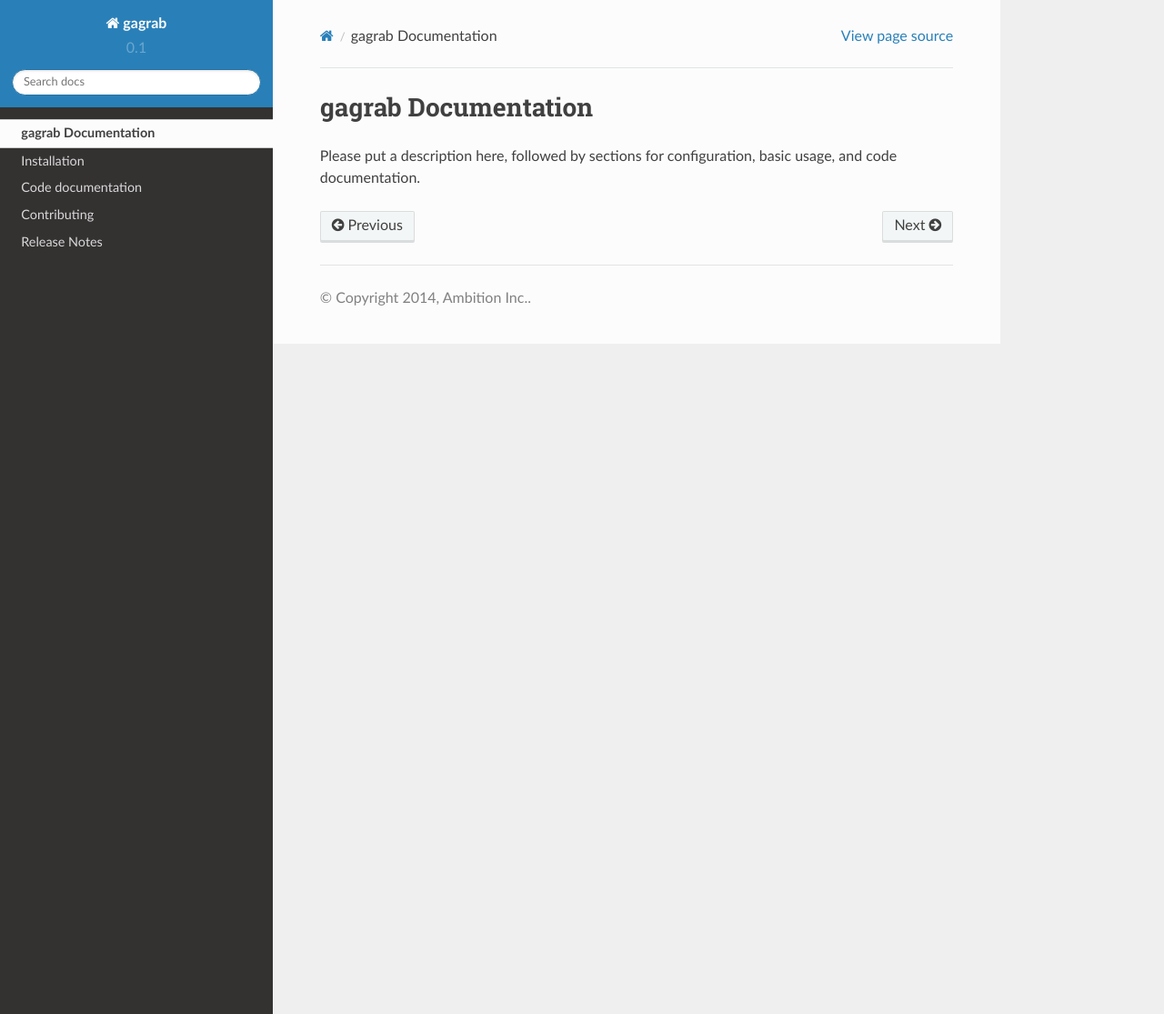
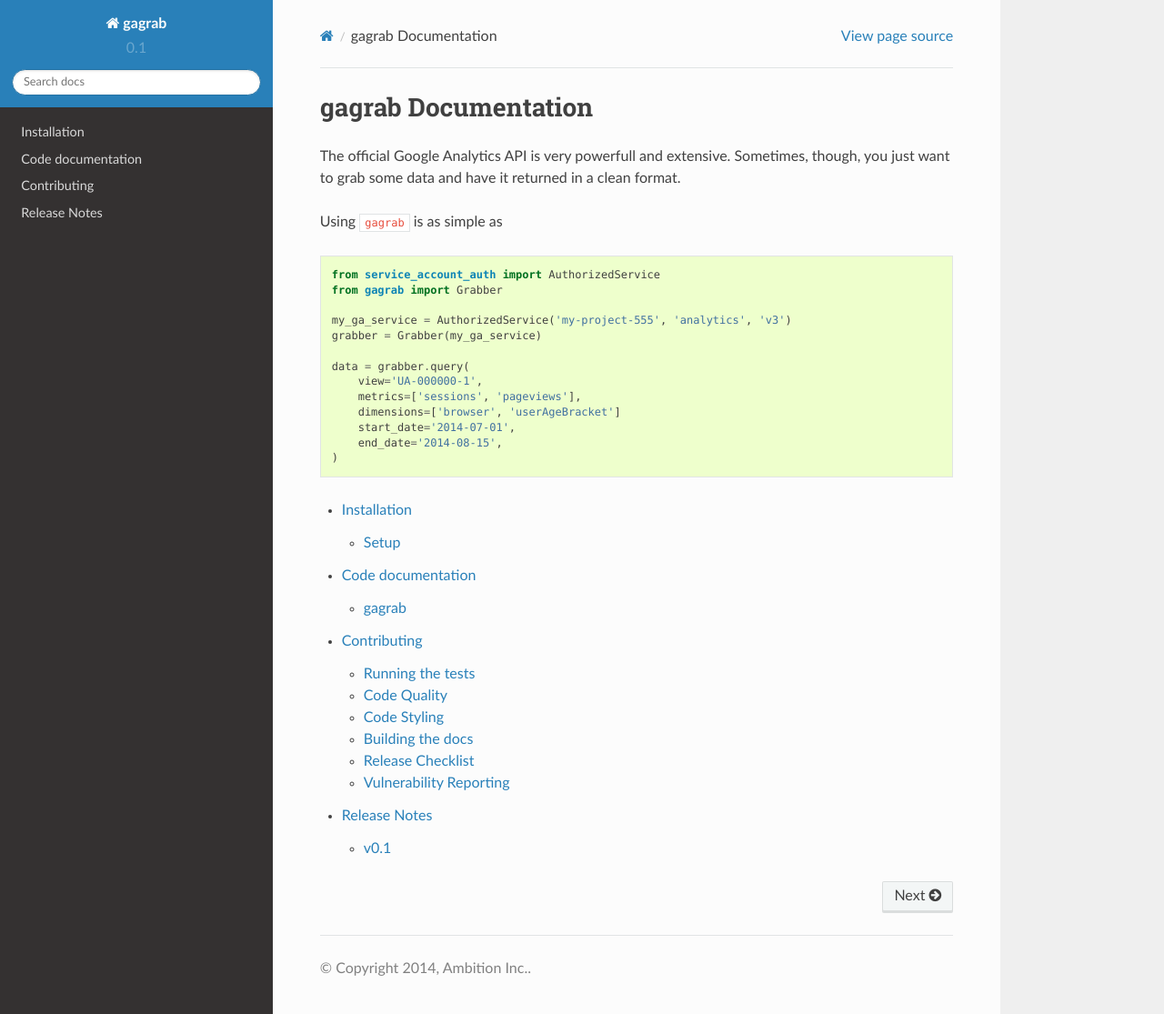
Before and after one commit to ambitioninc/gagrab, a Sphinx documentation site: the page built from docs/index.rst, in a window 1280 px wide and 1115 px high. Shown: the whole window at 91% size. Built offline with Sphinx 7.4.7 and the Read the Docs theme 2.0.0, drawn with Linux system fonts in a browser that asks for light colours.

Commit message:
Sphinx docs

```diff
--- a/docs/conf.py
+++ b/docs/conf.py
@@ -37,7 +37,7 @@ templates_path = ['_templates']
 source_suffix = '.rst'
 
 # The master toctree document.
-master_doc = 'toc'
+master_doc = 'index'
 
 # General information about the project.
 project = u'gagrab'
--- a/docs/index.rst
+++ b/docs/index.rst
@@ -1,3 +1,33 @@
 gagrab Documentation
 =============================
-Please put a description here, followed by sections for configuration, basic usage, and code documentation.
+
+The official Google Analytics API is very powerfull and
+extensive. Sometimes, though, you just want to grab some data and have
+it returned in a clean format.
+
+Using ``gagrab`` is as simple as
+
+.. code-block:: python
+
+    from service_account_auth import AuthorizedService
+    from gagrab import Grabber
+
+    my_ga_service = AuthorizedService('my-project-555', 'analytics', 'v3')
+    grabber = Grabber(my_ga_service)
+
+    data = grabber.query(
+        view='UA-000000-1',
+        metrics=['sessions', 'pageviews'],
+        dimensions=['browser', 'userAgeBracket']
+        start_date='2014-07-01',
+        end_date='2014-08-15',
+    )
+
+
+.. toctree::
+   :maxdepth: 2
+
+   installation
+   ref/gagrab
+   contributing
+   release_notes
--- a/docs/release_notes.rst
+++ b/docs/release_notes.rst
@@ -4,4 +4,6 @@ Release Notes
 v0.1
 ----
 
-* This is the initial release of gagrab.
+* This is the initial release of ``gagrab``. It includes the basic
+  functionality for setting up a ``Grabber`` object, querying google
+  analytics, and converting the output to a convenient format.
```
Also changed, not shown: README.rst (+8 -2 lines), docs/installation.rst (+10 -0 lines), docs/toc.rst (deleted, +0 -11 lines).
